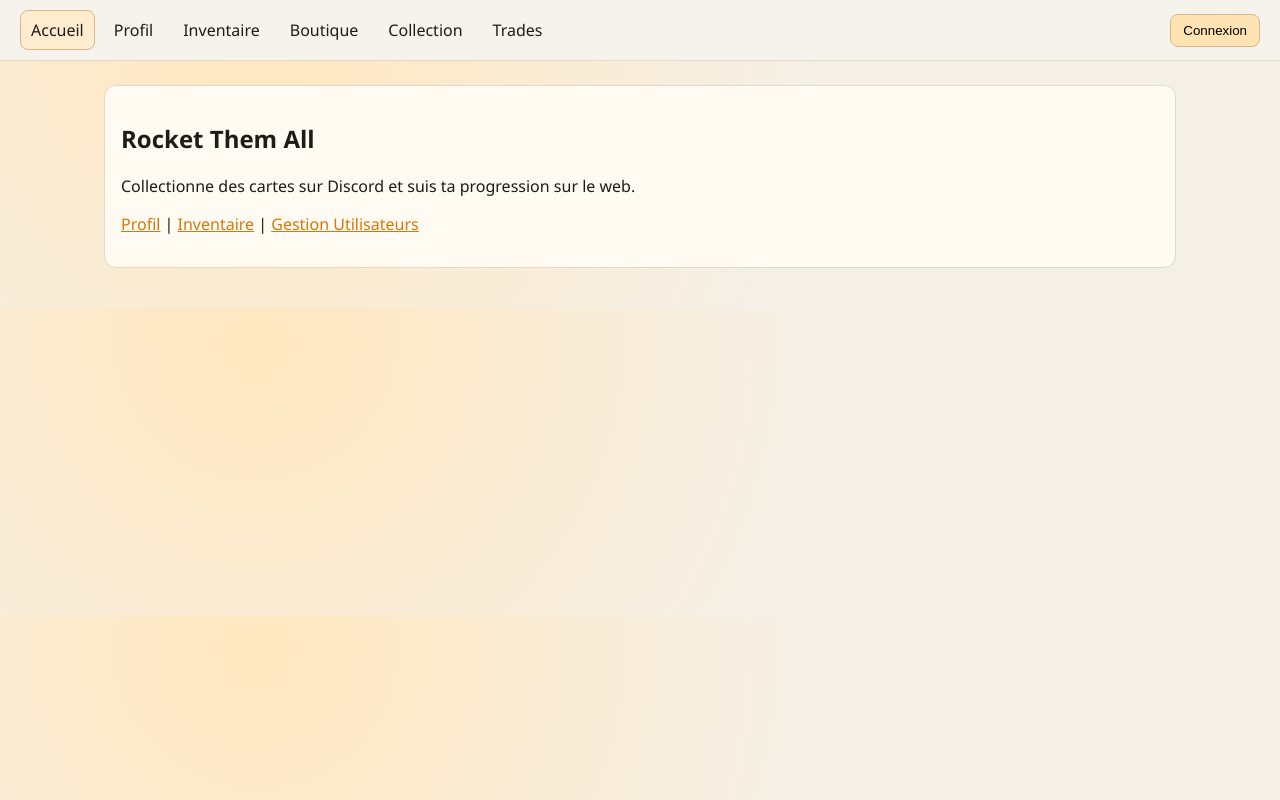
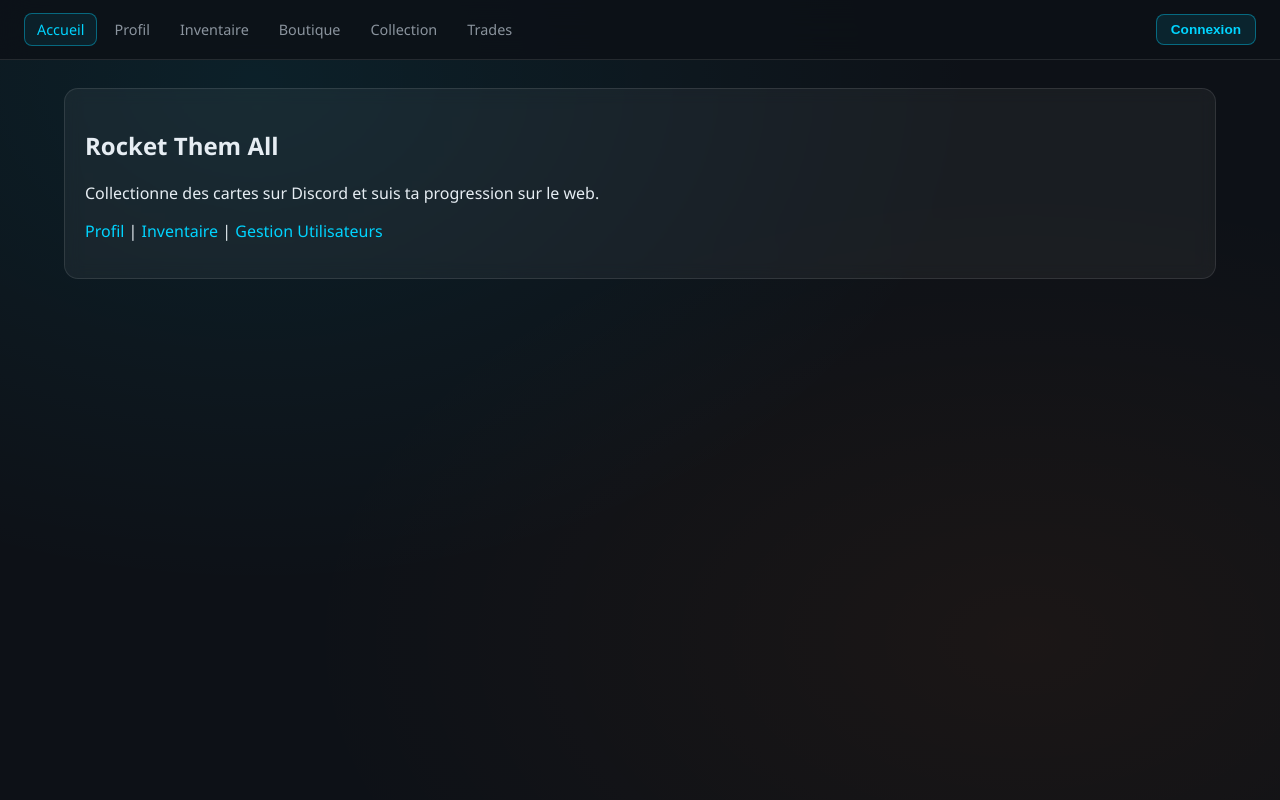
Before and after one commit to Maximoute/RocketThemAll, a Next.js app in the folder apps/web/: page / in a window 1280 px wide. Built offline with nearby package versions, Linux system fonts and the light colour scheme; no server answers.

Commit message:
style: dark neon design system — CSS tokens, card, rarity badges

```diff
--- a/apps/web/src/app/globals.css
+++ b/apps/web/src/app/globals.css
@@ -1,36 +1,57 @@
+/* ── Design Tokens ────────────────────────────── */
 :root {
-  --bg: #f4f0e8;
-  --card: #fffaf2;
-  --ink: #1f1b16;
-  --accent: #d97706;
-  --muted: #6b5f4f;
+  --bg: #0d1117;
+  --surface: rgba(255, 255, 255, 0.05);
+  --surface-hover: rgba(255, 255, 255, 0.09);
+  --border: rgba(255, 255, 255, 0.1);
+  --border-accent: rgba(0, 212, 255, 0.4);
+  --ink: #e6edf3;
+  --muted: #8b949e;
+  --accent: #00d4ff;
+  --accent2: #ff6b00;
+  --accent-glow: rgba(0, 212, 255, 0.25);
+  --accent2-glow: rgba(255, 107, 0, 0.25);
+
+  /* Rarity colors */
+  --rarity-common: #8b949e;
+  --rarity-uncommon: #3fb950;
+  --rarity-rare: #58a6ff;
+  --rarity-very-rare: #bc8cff;
+  --rarity-import: #ff9500;
+  --rarity-exotic: #ff4455;
+  --rarity-black-market: #f0f;
+  --rarity-limited: #ffd700;
 }
 
-* {
-  box-sizing: border-box;
-}
+* { box-sizing: border-box; }
 
 body {
   margin: 0;
   font-family: "Space Grotesk", "Segoe UI", sans-serif;
   color: var(--ink);
-  background: radial-gradient(circle at 20% 10%, #ffe7bf, #f4f0e8 55%);
+  background: var(--bg);
+  background-image:
+    radial-gradient(ellipse at 20% 10%, rgba(0, 212, 255, 0.08) 0%, transparent 50%),
+    radial-gradient(ellipse at 80% 80%, rgba(255, 107, 0, 0.06) 0%, transparent 50%);
+  min-height: 100vh;
 }
 
 main {
-  max-width: 1120px;
+  max-width: 1200px;
   margin: 0 auto;
-  padding: 24px;
+  padding: 28px 24px;
 }
 
+/* ── Navigation ───────────────────────────────── */
 .top-nav-wrap {
   position: sticky;
   top: 0;
   z-index: 20;
-  backdrop-filter: blur(8px);
-  background: color-mix(in srgb, var(--bg) 80%, #ffffff 20%);
-  border-bottom: 1px solid #e4d8c6;
-  padding: 10px 20px;
+  backdrop-filter: blur(16px);
+  background: rgba(13, 17, 23, 0.85);
+  border-bottom: 1px solid var(--border);
+  padding: 0 24px;
+  height: 60px;
   display: flex;
   align-items: center;
   justify-content: space-between;
@@ -40,52 +61,259 @@
 .top-nav {
   display: flex;
   flex-wrap: wrap;
-  gap: 8px;
+  gap: 4px;
 }
 
 .nav-link {
   text-decoration: none;
-  padding: 8px 10px;
+  padding: 6px 12px;
   border-radius: 8px;
-  color: var(--ink);
+  color: var(--muted);
   border: 1px solid transparent;
+  font-size: 0.9rem;
+  font-weight: 500;
+  transition: color 0.15s, border-color 0.15s, background 0.15s;
 }
 
 .nav-link:hover {
-  border-color: #e4d8c6;
-  background: #fff5e8;
+  color: var(--ink);
+  border-color: var(--border);
+  background: var(--surface-hover);
+  text-decoration: none;
 }
 
 .nav-link-active {
-  border-color: #d9b78a;
-  background: #ffeccf;
+  color: var(--accent);
+  border-color: var(--border-accent);
+  background: rgba(0, 212, 255, 0.08);
 }
 
 .top-nav-actions button {
-  border: 1px solid #d9b78a;
-  background: #ffe3b3;
+  border: 1px solid var(--border-accent);
+  background: rgba(0, 212, 255, 0.1);
+  color: var(--accent);
   border-radius: 8px;
-  padding: 8px 12px;
+  padding: 7px 14px;
   cursor: pointer;
+  font-size: 0.85rem;
+  font-weight: 600;
+  transition: background 0.15s, box-shadow 0.15s;
 }
 
-.card {
-  background: var(--card);
-  border: 1px solid #e4d8c6;
-  border-radius: 12px;
-  padding: 16px;
-  margin-bottom: 16px;
+.top-nav-actions button:hover {
+  background: rgba(0, 212, 255, 0.18);
+  box-shadow: 0 0 12px var(--accent-glow);
 }
 
-a {
-  color: var(--accent);
+/* ── Cards ────────────────────────────────────── */
+.card {
+  background: var(--surface);
+  border: 1px solid var(--border);
+  border-radius: 14px;
+  padding: 20px;
+  margin-bottom: 16px;
+  backdrop-filter: blur(8px);
+  transition: border-color 0.2s, box-shadow 0.2s;
 }
 
-.grid {
-  display: grid;
-  gap: 12px;
+.card:hover {
+  border-color: var(--border-accent);
+  box-shadow: 0 0 20px var(--accent-glow);
 }
 
-.grid.cards {
-  grid-template-columns: repeat(auto-fit, minmax(220px, 1fr));
+/* ── Item cards (collection/inventory grid) ────── */
+.item-card {
+  background: var(--surface);
+  border: 1px solid var(--border);
+  border-radius: 12px;
+  padding: 0;
+  overflow: hidden;
+  display: flex;
+  flex-direction: column;
+  transition: transform 0.15s, border-color 0.2s, box-shadow 0.2s;
+  cursor: default;
 }
+
+.item-card:hover {
+  transform: translateY(-3px);
+  border-color: var(--border-accent);
+  box-shadow: 0 4px 24px var(--accent-glow);
+}
+
+.item-card img {
+  width: 100%;
+  height: 140px;
+  object-fit: cover;
+  display: block;
+}
+
+.item-card-body {
+  padding: 10px 12px 12px;
+  display: flex;
+  flex-direction: column;
+  gap: 5px;
+  flex: 1;
+}
+
+.item-card-name {
+  font-size: 0.9rem;
+  font-weight: 600;
+  color: var(--ink);
+  line-height: 1.3;
+}
+
+/* ── Rarity badges ────────────────────────────── */
+.rarity-badge {
+  display: inline-block;
+  font-size: 0.7rem;
+  font-weight: 700;
+  letter-spacing: 0.05em;
+  text-transform: uppercase;
+  padding: 2px 8px;
+  border-radius: 4px;
+  align-self: flex-start;
+}
+
+.rarity-Common      { color: var(--rarity-common);       background: rgba(139,148,158,0.15); border: 1px solid rgba(139,148,158,0.3); }
+.rarity-Uncommon    { color: var(--rarity-uncommon);     background: rgba(63,185,80,0.12);   border: 1px solid rgba(63,185,80,0.3); }
+.rarity-Rare        { color: var(--rarity-rare);         background: rgba(88,166,255,0.12);  border: 1px solid rgba(88,166,255,0.3); }
+.rarity-Very-Rare   { color: var(--rarity-very-rare);    background: rgba(188,140,255,0.12); border: 1px solid rgba(188,140,255,0.3); }
+.rarity-Import      { color: var(--rarity-import);       background: rgba(255,149,0,0.12);   border: 1px solid rgba(255,149,0,0.3); }
+.rarity-Exotic      { color: var(--rarity-exotic);       background: rgba(255,68,85,0.12);   border: 1px solid rgba(255,68,85,0.3); }
+.rarity-Black-Market { color: var(--rarity-black-market); background: rgba(255,0,255,0.1);   border: 1px solid rgba(255,0,255,0.35); box-shadow: 0 0 8px rgba(255,0,255,0.3); }
+.rarity-Limited     { color: var(--rarity-limited);      background: rgba(255,215,0,0.12);   border: 1px solid rgba(255,215,0,0.3); }
+
+/* ── Tag/category pill ────────────────────────── */
+.tag-pill {
+  display: inline-block;
+  font-size: 0.72rem;
+  background: rgba(255,255,255,0.06);
+  border: 1px solid var(--border);
+  border-radius: 4px;
+  padding: 2px 7px;
+  color: var(--muted);
+}
+
+/* ── Owned badge ──────────────────────────────── */
+.owned-badge {
+  font-size: 0.72rem;
+  color: var(--rarity-uncommon);
+  font-weight: 700;
+  display: flex;
+  align-items: center;
+  gap: 4px;
+}
+
+/* ── Grid ─────────────────────────────────────── */
+.grid { display: grid; gap: 12px; }
+.grid.cards { grid-template-columns: repeat(auto-fill, minmax(180px, 1fr)); }
+
+/* ── Links ────────────────────────────────────── */
+a { color: var(--accent); text-decoration: none; }
+a:hover { text-decoration: underline; }
+
+/* ── Pagination ───────────────────────────────── */
+.pagination {
+  display: flex;
+  gap: 8px;
+  flex-wrap: wrap;
+  align-items: center;
+  margin: 12px 0;
+}
+
+.page-btn {
+  padding: 6px 12px;
+  border-radius: 8px;
+  border: 1px solid var(--border);
+  background: var(--surface);
+  color: var(--accent);
+  text-decoration: none;
+  font-size: 0.85rem;
+  transition: border-color 0.15s, box-shadow 0.15s;
+}
+
+.page-btn:hover {
+  border-color: var(--border-accent);
+  box-shadow: 0 0 10px var(--accent-glow);
+  text-decoration: none;
+}
+
+.page-btn-disabled {
+  padding: 6px 12px;
+  border-radius: 8px;
+  border: 1px solid rgba(255,255,255,0.05);
+  background: transparent;
+  color: var(--muted);
+  font-size: 0.85rem;
+}
+
+/* ── Hero (homepage) ──────────────────────────── */
+.hero {
+  text-align: center;
+  padding: 80px 24px 60px;
+}
+
+.hero h1 {
+  font-size: clamp(2rem, 5vw, 3.5rem);
+  font-weight: 800;
+  margin-bottom: 16px;
+  background: linear-gradient(135deg, var(--accent), var(--accent2));
+  -webkit-background-clip: text;
+  -webkit-text-fill-color: transparent;
+  background-clip: text;
+}
+
+.hero p {
+  color: var(--muted);
+  font-size: 1.1rem;
+  max-width: 480px;
+  margin: 0 auto 32px;
+  line-height: 1.6;
+}
+
+.hero-cta {
+  display: inline-flex;
+  gap: 12px;
+  flex-wrap: wrap;
+  justify-content: center;
+}
+
+.btn-primary {
+  padding: 10px 24px;
+  background: linear-gradient(135deg, var(--accent), #0099bb);
+  border: none;
+  border-radius: 10px;
+  color: #0d1117;
+  font-weight: 700;
+  font-size: 0.95rem;
+  cursor: pointer;
+  text-decoration: none;
+  transition: box-shadow 0.2s, transform 0.15s;
+  display: inline-block;
+}
+
+.btn-primary:hover {
+  box-shadow: 0 0 20px var(--accent-glow);
+  transform: translateY(-1px);
+  text-decoration: none;
+  color: #0d1117;
+}
+
+.btn-secondary {
+  padding: 10px 24px;
+  background: var(--surface);
+  border: 1px solid var(--border-accent);
+  border-radius: 10px;
+  color: var(--accent);
+  font-weight: 600;
+  font-size: 0.95rem;
+  cursor: pointer;
+  text-decoration: none;
+  transition: box-shadow 0.2s;
+  display: inline-block;
+}
+
+.btn-secondary:hover {
+  box-shadow: 0 0 14px var(--accent-glow);
+  text-decoration: none;
+}
```
